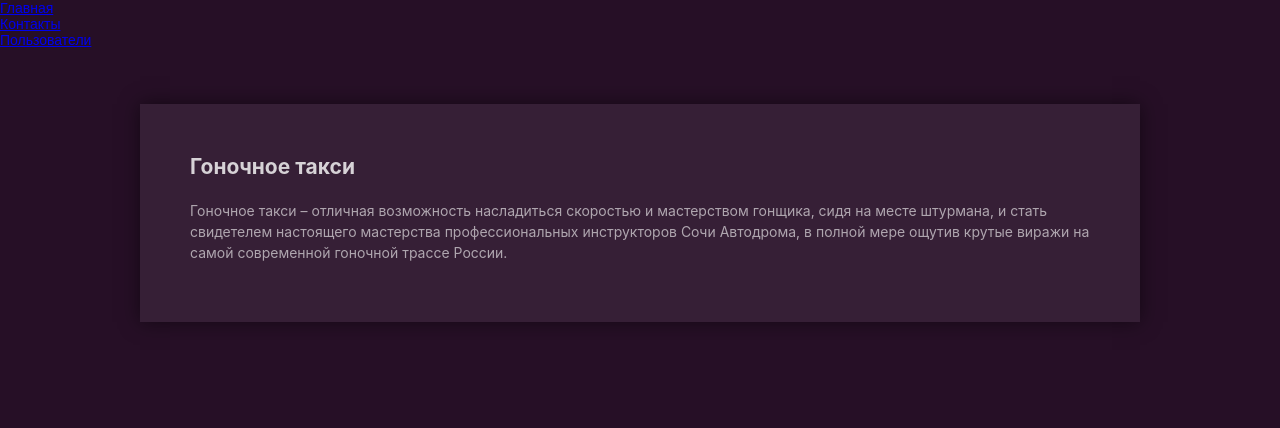
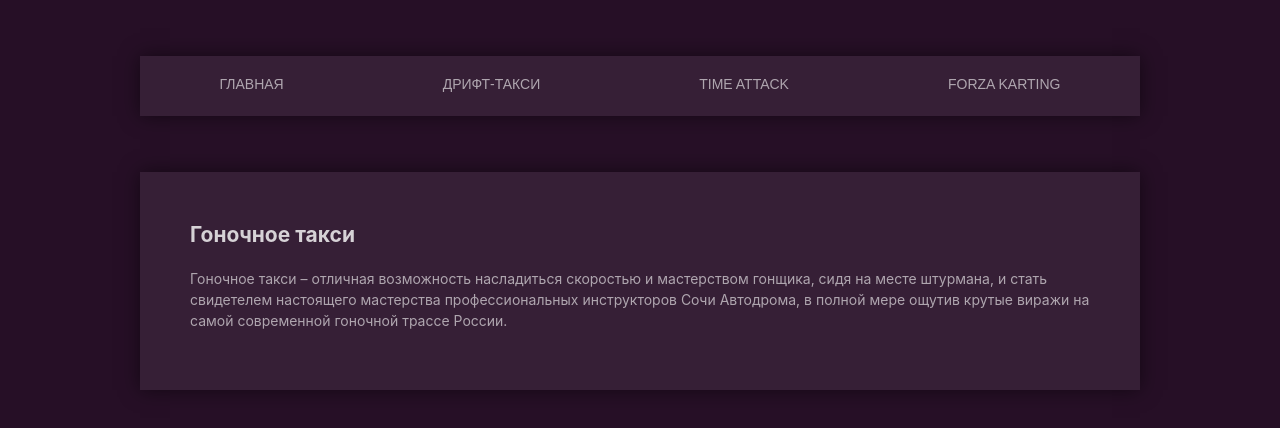
Before and after one commit to YaChugunov/Netology-RA35-Homework-Router-Menu, a React (Create React App) app: page / in a window 1280 px wide. Shown: the top 428 px of the page. Built offline with nearby package versions, Linux system fonts and the light colour scheme.

Commit message:
2 files modified

```diff
--- a/src/App.js
+++ b/src/App.js
@@ -1,4 +1,4 @@
-import React from 'react';
+import * as React from 'react';
 import { BrowserRouter as Router, Switch, Route, Link } from 'react-router-dom';
 
 import './style.css';
@@ -15,22 +15,12 @@ export default function App() {
       <div>
         <Menu />
         <div className="page">
-          <main>
-            <Switch>
-              <Route path="/">
-                <HomePage />
-              </Route>
-              <Route path="/drift">
-                <DriftPage />
-              </Route>
-              <Route path="/timeattack">
-                <TimeAttackPage />
-              </Route>
-              <Route path="/forza">
-                <ForzaPage />
-              </Route>
-            </Switch>
-          </main>
+          <Switch>
+            <Route path="/">{HomePage}</Route>
+            <Route path="/drift">{DriftPage}</Route>
+            <Route path="/timeattack">{TimeAttackPage}</Route>
+            <Route path="/forza">{ForzaPage}</Route>
+          </Switch>
         </div>
       </div>
     </Router>
--- a/src/Menu.jsx
+++ b/src/Menu.jsx
@@ -1,20 +1,21 @@
-import React from 'react';
-import { Link } from 'react-router-dom';
+import * as React from 'react';
+import { Link, NavLink } from 'react-router-dom';
 
 export default function Menu() {
   return (
-    <nav>
-      <ul>
-        <li>
-          <Link to="/">Главная</Link>
-        </li>
-        <li>
-          <Link to="/about">Контакты</Link>
-        </li>
-        <li>
-          <Link to="/users">Пользователи</Link>
-        </li>
-      </ul>
+    <nav className="menu">
+      <NavLink className="menu__item" to="/">
+        Главная
+      </NavLink>
+      <NavLink className="menu__item" to="/drift">
+        Дрифт-такси
+      </NavLink>
+      <NavLink className="menu__item" to="/timeattack">
+        Time Attack
+      </NavLink>
+      <NavLink className="menu__item" to="/forza">
+        Forza Karting
+      </NavLink>
     </nav>
   );
 }
```
